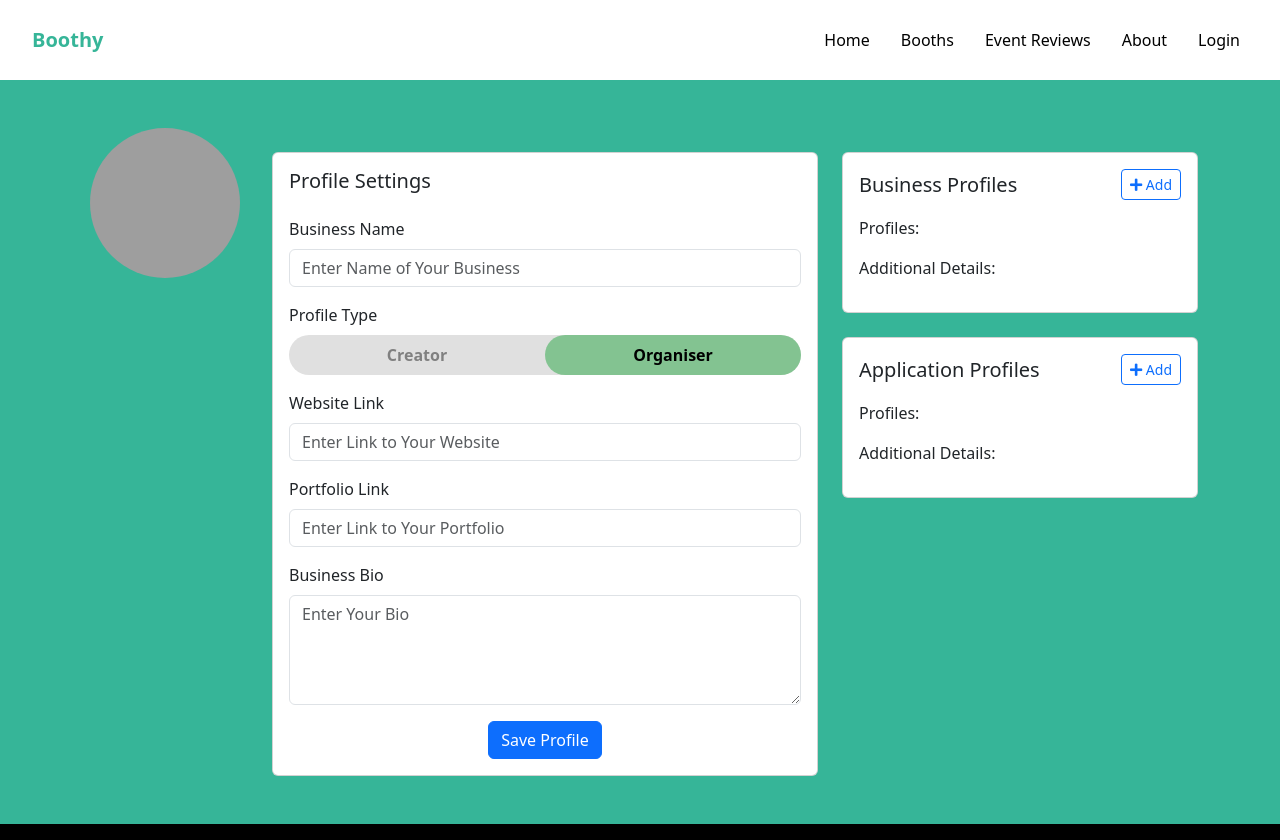
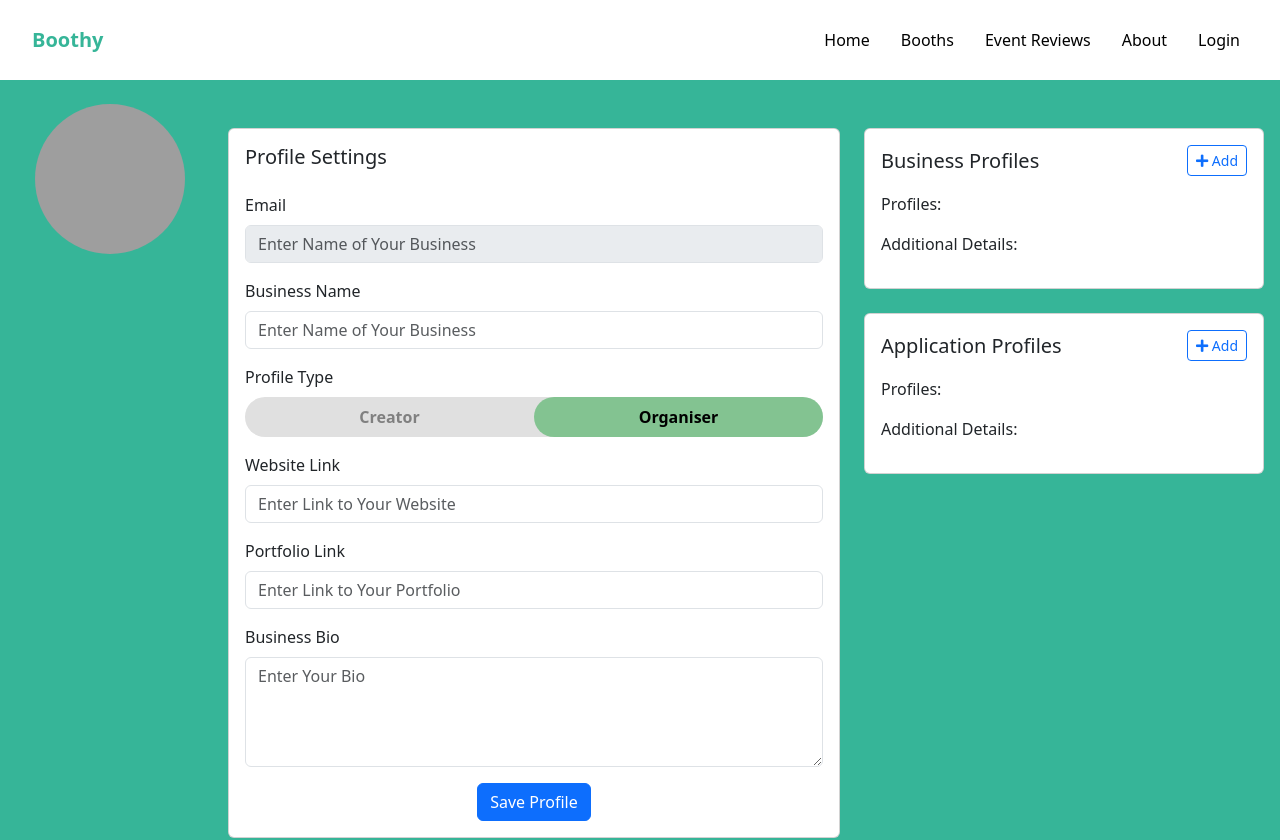
Before and after one commit to PeachyMangoz/VenueVibe, a Vue app in the folder VenueVibe/frontend/: page /profile in a window 1280 px wide. Shown: the top 840 px of the page. Built offline with nearby package versions, Linux system fonts and the light colour scheme; grey boxes are pictures that could not be loaded; a web font is replaced by a local one.

Commit message:
Update Profile.vue

```diff
--- a/VenueVibe/frontend/src/views/Profile.vue
+++ b/VenueVibe/frontend/src/views/Profile.vue
@@ -1,6 +1,6 @@
 <template>
 <body>
-    <div class="container py-5">
+    <div class="container.fluid py-4 mx-3">
       <div class="row">
         <!-- Profile Photo Column -->
         <div class="col-lg-2 text-center">
@@ -12,8 +12,8 @@
             height="150px"
             style="object-fit: cover;"
           />
-          <h5 style="color:white" class="mb-0">{{ username }}</h5>
-          <p class="text-muted">{{ email }}</p>
+          <h3 style="color:white" class="mb-0">{{ username }}</h3>
+          <!-- <p class="text-muted">{{ email }}</p> -->
         </div>
 
         <!-- Main Form Column -->
@@ -23,6 +23,17 @@
               <h5 class="card-title mb-4">Profile Settings</h5>
               <form @submit.prevent="updateProfile">
                 <!-- Business Name -->
+                <div class="mb-3">
+                  <label class="form-label">Email</label>
+                  <input
+                    v-model="email"
+                    type="text"
+                    class="form-control"
+                    placeholder="Enter Name of Your Business"
+                    required
+                    disabled
+                  />
+                </div>
                 <div class="mb-3">
                   <label class="form-label">Business Name</label>
                   <input
@@ -80,7 +91,6 @@
                     class="form-control"
                     placeholder="Enter Your Bio"
                     rows="4"
-                    required
                   ></textarea>
                 </div>
 
```
